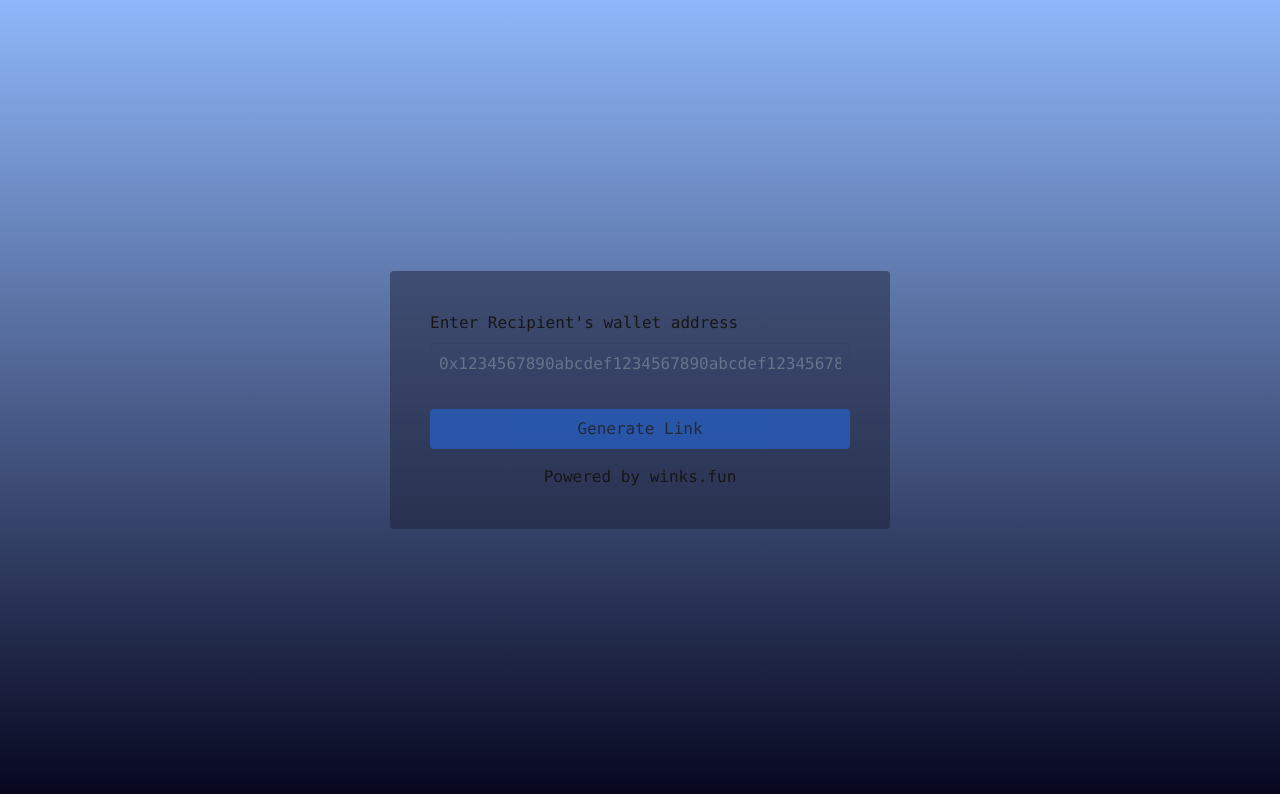
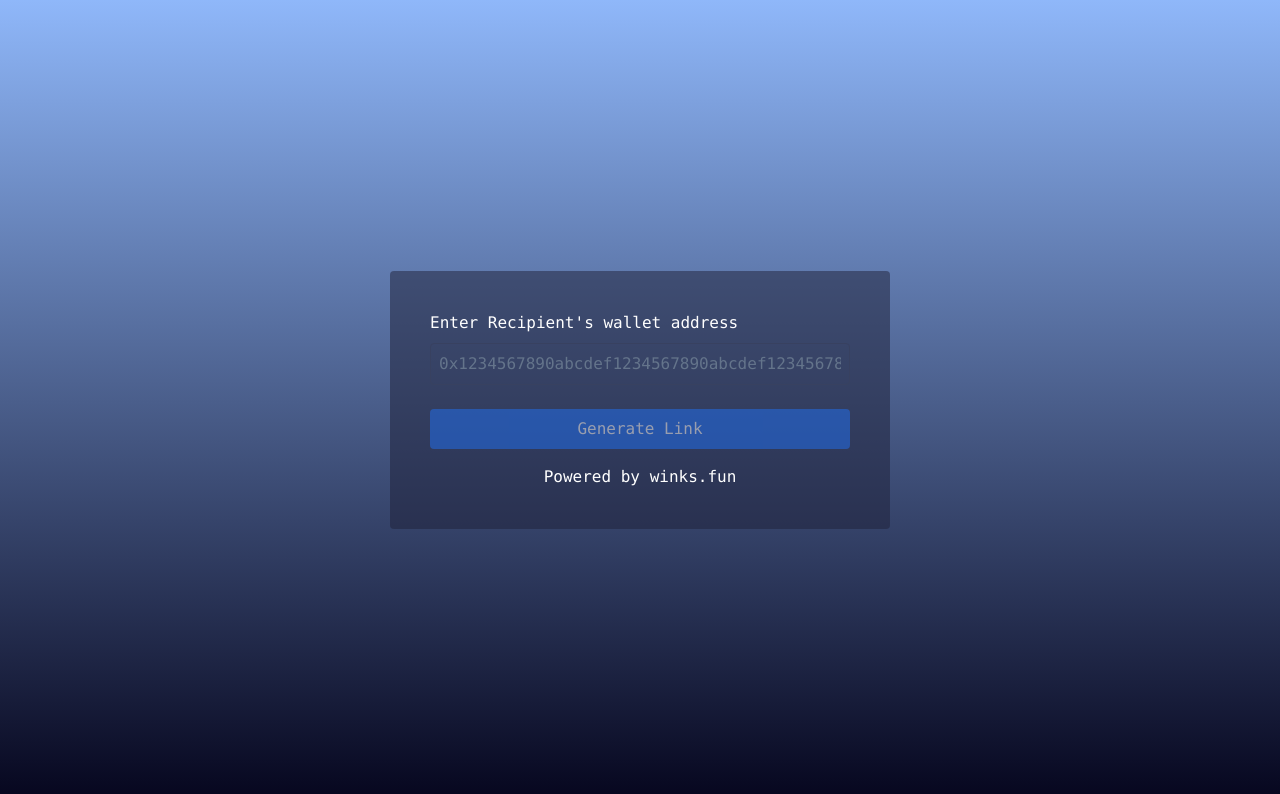
Before and after one commit to Thirumurugan7/memespin-test, a Next.js app: page / in a window 1280 px wide. Shown: the top 794 px of the page. Built offline with nearby package versions, Linux system fonts and the light colour scheme.

Commit message:
Update page.js

```diff
--- a/app/(home)/page.js
+++ b/app/(home)/page.js
@@ -43,7 +43,7 @@ export default function Home() {
   };
 
   return (
-    <div className="min-h-screen bg-gradient-to-t from-customStart to-customEnd/50 font-mono">
+    <div className="min-h-screen bg-gradient-to-t from-customStart to-customEnd/50 font-mono text-white">
       <div className="flex justify-center items-center min-h-screen max-w-[500px] mx-auto">
         <div className="bg-customGrayFill/50 h-fit rounded w-full p-10">
           <div>
```
